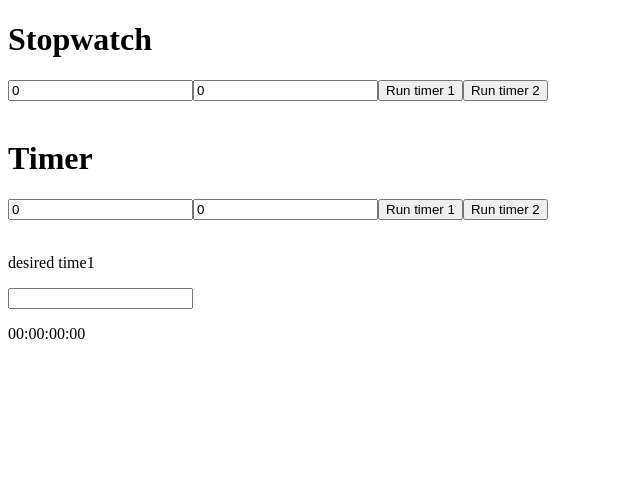
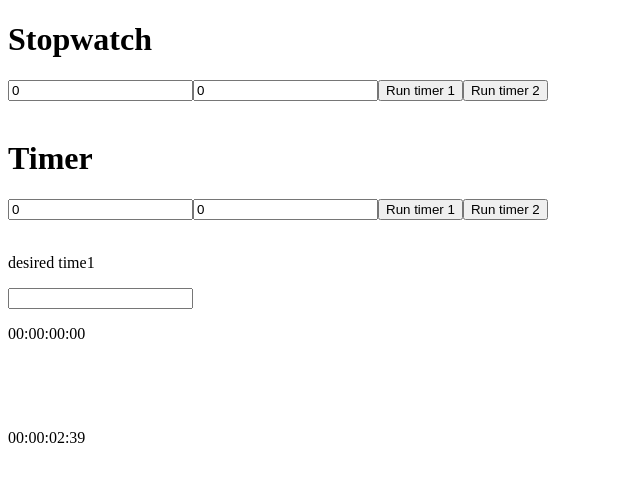
Before and after one commit to Programmerdin/TimerPlusChessClock, a React (Create React App) app: page / in a window 1280 px wide. Shown: the top 482 px of the page, without its empty margins (0-640 px from the left). Built offline with nearby package versions, Linux system fonts and the light colour scheme.

Commit message:
2nd push

```diff
--- a/src/App.js
+++ b/src/App.js
@@ -1,6 +1,7 @@
 import React from "react";
 import Timer from './Timer'
 import Stopwatch from "./Stopwatch";
+import TimerTesting from "./TimerTesting";
 
 function App() {
   return (
@@ -8,6 +9,10 @@ function App() {
       <Stopwatch></Stopwatch>
       <br></br>
       <Timer></Timer>
+      <br></br>
+      <br></br>
+      <br></br>
+      <TimerTesting></TimerTesting>
     </div>
   );
 }
--- a/src/Timer.jsx
+++ b/src/Timer.jsx
@@ -78,6 +78,7 @@ const Timer = () => {
     };
 
     //push text into an array in reverse order
+
     let time_digits_in_array = [];
     for (let i = desired_time1.length; i >= 0; i--) {
       time_digits_in_array.push(get_digit_of_nth_position(desired_time1, i));
@@ -85,6 +86,7 @@ const Timer = () => {
 
     //convert time_digits_in_array into a number in seconds and times the array digits by 1 to convert to number format
     //need to convert into seconds first because inputs like 599: 5 minutes 99 seconds should be displayed as 6min39seconds
+
     let time_in_seconds = 0;
     for (let i = 1; i < time_digits_in_array.length; i++) {
       if (i === 1) { //1s of seconds *need to still times it by 1 to change it from text format to number format
--- /dev/null
+++ b/src/TimerTesting.jsx
@@ -0,0 +1,85 @@
+import React, {useState, useEffect} from "react";
+
+const TimerTesting = () => {
+    //input desired time where 500 would equal 5min
+    const[desired_time1, setDesiredTime1] = useState('199');
+    const[desired_time2, setDesiredTime2] = useState('299');
+
+    //get digit on nth position of the text
+    const get_digit_of_nth_position = (time_in_text_format, n) => {
+      let digit_retrieved = time_in_text_format[n];
+      return digit_retrieved;
+    };
+
+    //push text into an array in reverse order
+    function push_time_text_into_an_array (time_in_text_format) {
+        let time_digits_in_array = [];
+        for (let i = time_in_text_format.length; i >= 0; i--) {
+            time_digits_in_array.push(get_digit_of_nth_position(time_in_text_format, i));
+        };
+        return time_digits_in_array;
+    };
+
+    //convert time_digits_in_array into a number in seconds and times the array digits by 1 to convert to number format
+    //need to convert into seconds first because inputs like 599: 5 minutes 99 seconds should be displayed as 6min39seconds
+    function convert_time_digits_in_array_into_seconds (time_in_text_format) {
+        let time_in_seconds = 0;
+        let time_array = push_time_text_into_an_array(time_in_text_format);
+        for (let i = 1; i < time_array.length; i++) {
+            if (i === 1) { //1s of seconds *need to still times it by 1 to change it from text format to number format
+                time_in_seconds = time_in_seconds + time_array[i]*1;
+            } else
+            if (i === 2) { //10s of seconds
+                time_in_seconds = time_in_seconds + time_array[i]*10;
+            } else
+            if (i === 3) { //1s of minutes
+                time_in_seconds = time_in_seconds + time_array[i]*60;
+            } else
+            if (i === 4) { //10s of minutes
+                time_in_seconds = time_in_seconds + time_array[i]*600;
+            } else
+            if (i === 5) { //1s of hours
+                time_in_seconds = time_in_seconds + time_array[i]*3600;
+            } else
+            if (i === 6) { //10s of hours
+                time_in_seconds = time_in_seconds + time_array[i]*36000;
+            } else
+            if (i === 7) { //1s of days
+                time_in_seconds = time_in_seconds + time_array[i]*24*3600;
+            } else
+            if (i === 8) { //10s of days
+                time_in_seconds = time_in_seconds + time_array[i]*240*3600;
+            } else
+            if (i === 9) { //100s of days
+                time_in_seconds = time_in_seconds + time_array[i]*2400*3600;
+            } else {return null}
+        };
+        return time_in_seconds;
+    };
+
+    //convert time_in_seconds into dd:hh:mm:ss format in text
+    function convert_time_in_seconds_into_time_format (time_in_text_format) {
+        let time_in_seconds = convert_time_digits_in_array_into_seconds(time_in_text_format);
+
+        let days_no_remainder = Math.floor(time_in_seconds/(24*3600));
+        let days_remainder_in_seconds = time_in_seconds%(24*3600);
+        let hours_no_remainder = Math.floor(days_remainder_in_seconds/3600);
+        let hours_remainder_in_seconds = days_remainder_in_seconds%3600;
+        let minutes_no_remainder = Math.floor(hours_remainder_in_seconds/60);
+        let minutes_remainder_in_seconds = hours_remainder_in_seconds%60;
+
+        return(
+            <p>
+                {`${("0"+days_no_remainder).slice(-2)}:${("0"+hours_no_remainder).slice(-2)}:${("0"+minutes_no_remainder).slice(-2)}:${("0"+minutes_remainder_in_seconds).slice(-2)}`}
+            </p>
+        );
+    };
+
+    return(
+        <div>
+            {convert_time_in_seconds_into_time_format(desired_time1)}
+        </div>
+    );
+};
+
+export default TimerTesting
```
